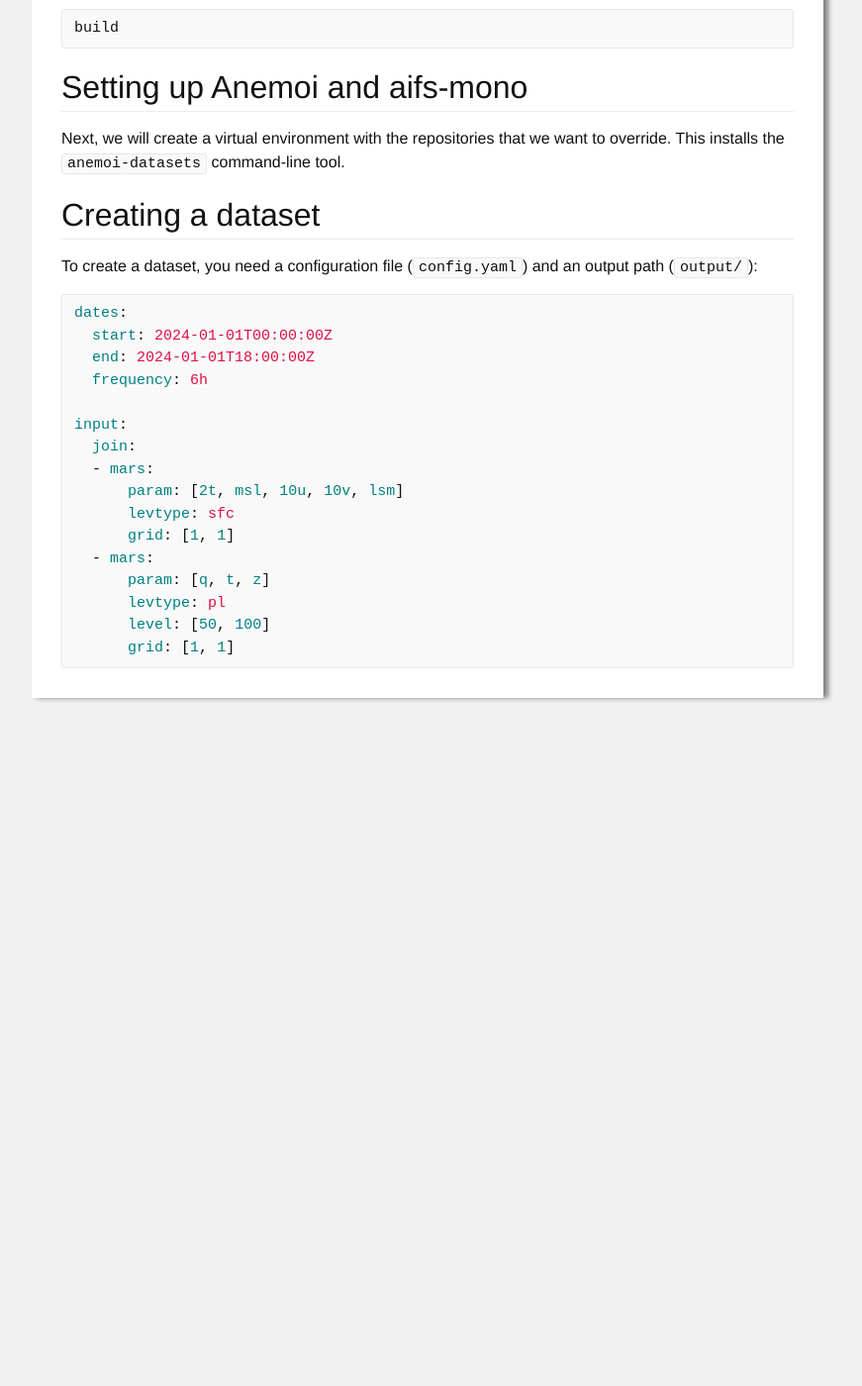
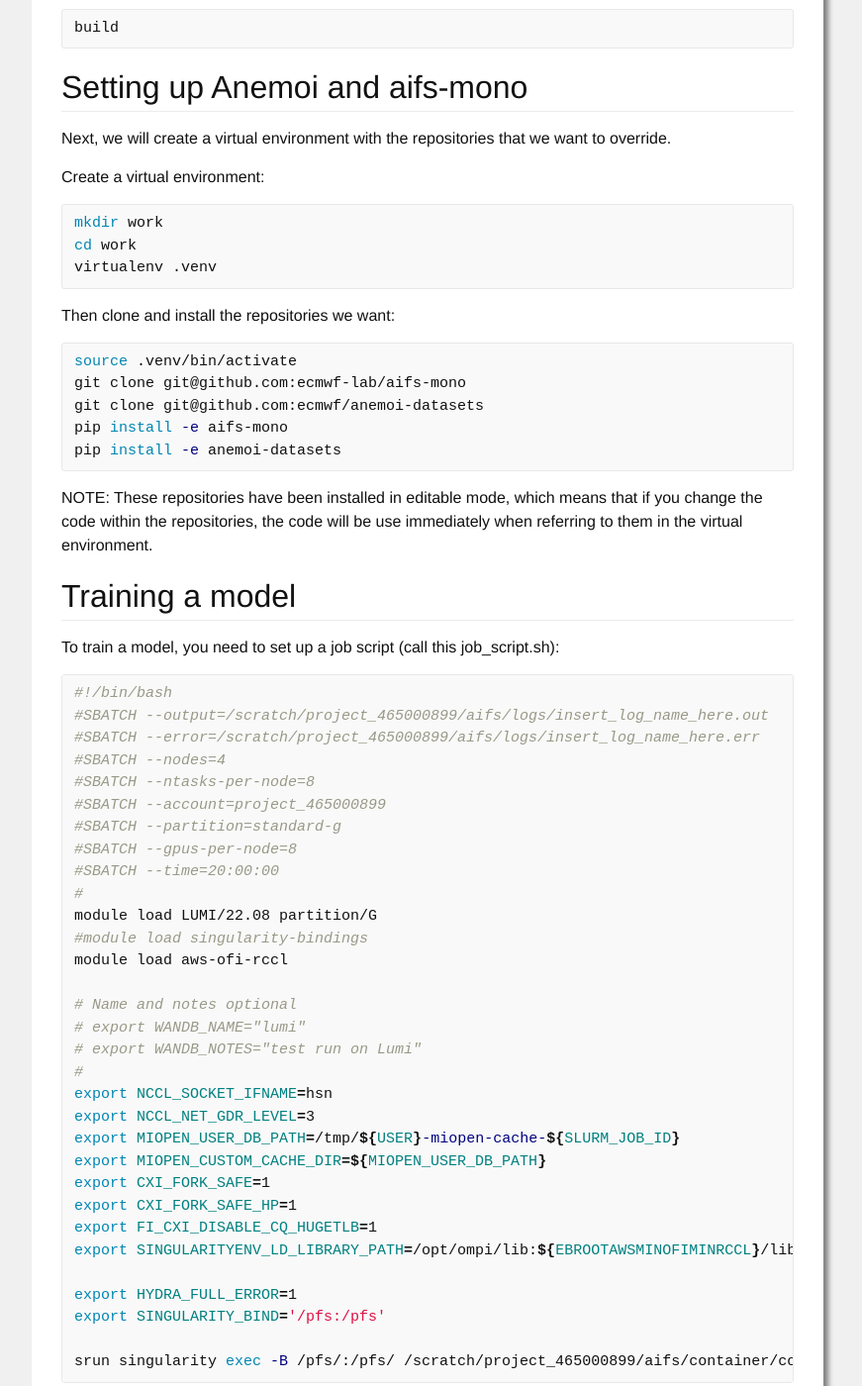
Before and after one commit to metno/anemoi-regional-tutorial, a Jekyll site: the page built from _posts/2024-06-14-getting-started-on-lumi.markdown, in a window 1280 px wide and 1400 px high, scrolled down 602 px. Shown: the whole window at 99% size, without its empty margins (208-1079 px from the left). Built offline with Jekyll 4.4.1, drawn with Linux system fonts in a browser that asks for light colours; some of the changed text lies outside the part shown.

Commit message:
Change layout

```diff
--- a/_posts/2024-06-14-getting-started-on-lumi.markdown
+++ b/_posts/2024-06-14-getting-started-on-lumi.markdown
@@ -33,30 +33,67 @@ build
 ## Setting up Anemoi and aifs-mono
 
 Next, we will create a virtual environment with the repositories that we want to override.
-This installs the `anemoi-datasets` command-line tool.
 
-## Creating a dataset
+Create a virtual environment:
+{% highlight bash %}
+mkdir work
+cd work
+virtualenv .venv
+{% endhighlight %}
 
-To create a dataset, you need a configuration file
-(`config.yaml`) and an output path (`output/`):
+Then clone and install the repositories we want:
 
+{% highlight bash %}
+source .venv/bin/activate
+git clone git@github.com:ecmwf-lab/aifs-mono
+git clone git@github.com:ecmwf/anemoi-datasets
+pip install -e aifs-mono
+pip install -e anemoi-datasets
+{% endhighlight %}
 
+NOTE: These repositories have been installed in editable mode, which means that if you change the code within
+the repositories, the code will be use immediately when referring to them in the virtual environment.
 
-{% highlight yaml %}
-dates:
-  start: 2024-01-01T00:00:00Z
-  end: 2024-01-01T18:00:00Z
-  frequency: 6h
+## Training a model
 
-input:
-  join:
-  - mars:
-      param: [2t, msl, 10u, 10v, lsm]
-      levtype: sfc
-      grid: [1, 1]
-  - mars:
-      param: [q, t, z]
-      levtype: pl
-      level: [50, 100]
-      grid: [1, 1]
+To train a model, you need to set up a job script (call this job_script.sh):
+
+{% highlight bash %}
+#!/bin/bash
+#SBATCH --output=/scratch/project_465000899/aifs/logs/insert_log_name_here.out
+#SBATCH --error=/scratch/project_465000899/aifs/logs/insert_log_name_here.err
+#SBATCH --nodes=4
+#SBATCH --ntasks-per-node=8
+#SBATCH --account=project_465000899
+#SBATCH --partition=standard-g
+#SBATCH --gpus-per-node=8
+#SBATCH --time=20:00:00
+#
+module load LUMI/22.08 partition/G
+#module load singularity-bindings
+module load aws-ofi-rccl
+
+# Name and notes optional
+# export WANDB_NAME="lumi"
+# export WANDB_NOTES="test run on Lumi"
+#
+export NCCL_SOCKET_IFNAME=hsn
+export NCCL_NET_GDR_LEVEL=3
+export MIOPEN_USER_DB_PATH=/tmp/${USER}-miopen-cache-${SLURM_JOB_ID}
+export MIOPEN_CUSTOM_CACHE_DIR=${MIOPEN_USER_DB_PATH}
+export CXI_FORK_SAFE=1
+export CXI_FORK_SAFE_HP=1
+export FI_CXI_DISABLE_CQ_HUGETLB=1
+export SINGULARITYENV_LD_LIBRARY_PATH=/opt/ompi/lib:${EBROOTAWSMINOFIMINRCCL}/lib:/opt/cray/xpmem/2.4.4-2.3_9.1__gff0e1d9.shasta/lib64:${SINGULARITYENV_LD_LIBRARY_PATH}
+
+export HYDRA_FULL_ERROR=1
+export SINGULARITY_BIND='/pfs:/pfs'
+
+srun singularity exec -B /pfs/:/pfs/ /scratch/project_465000899/aifs/container/containers/aifs-met-benchmark-pytorch-2.0.1-rocm-6.0.0-py3.9-v.0.1.5.sif python /pfs/lustrep4/scratch/project_465000899/insert_your_path_here/ppi_train.py
 {% endhighlight %}
+
+To run the job, do this:
+
+{% highlight bash %}
+sbatch job_script.sh
+{% endhighlight %}
```
Also changed, not shown: index.html (+6 -2 lines).
